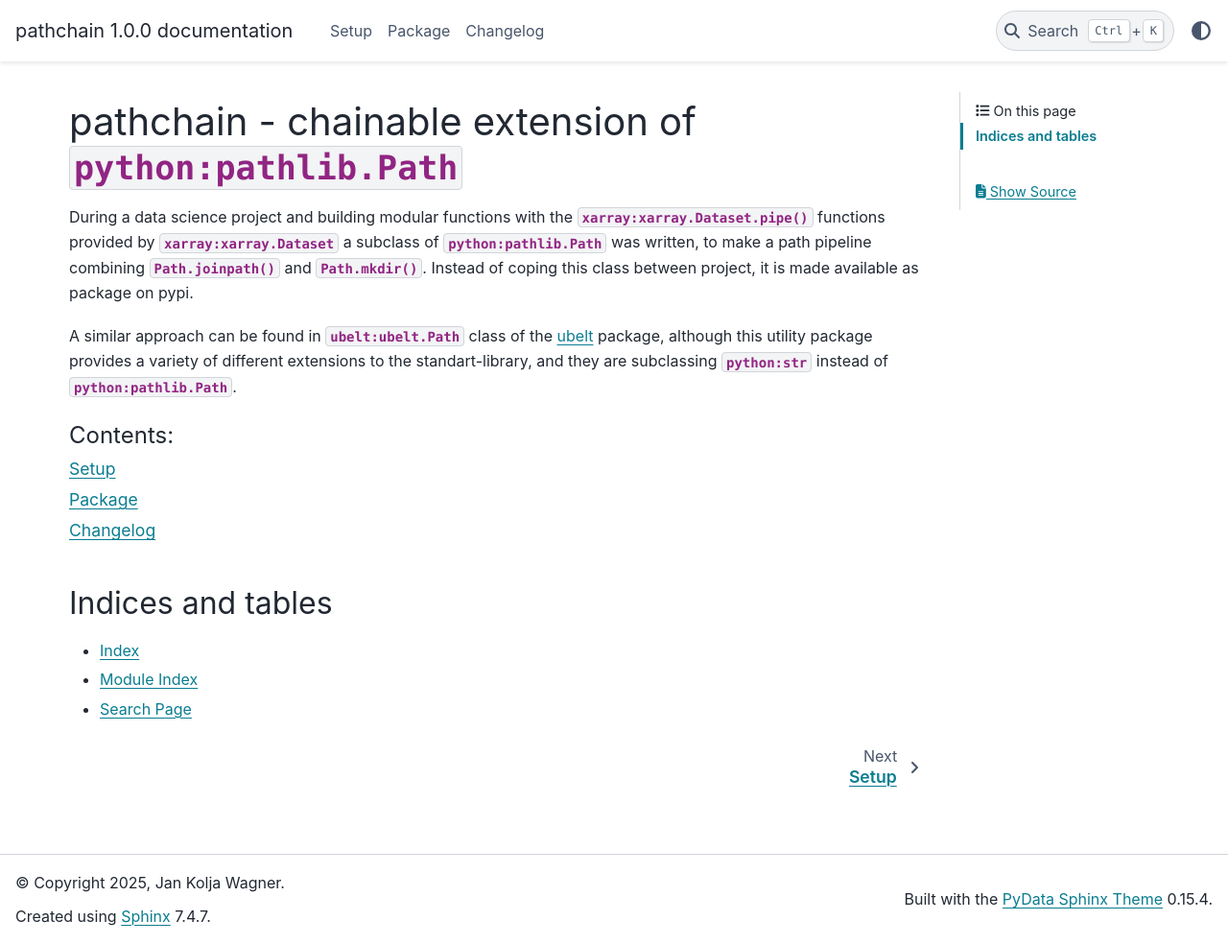
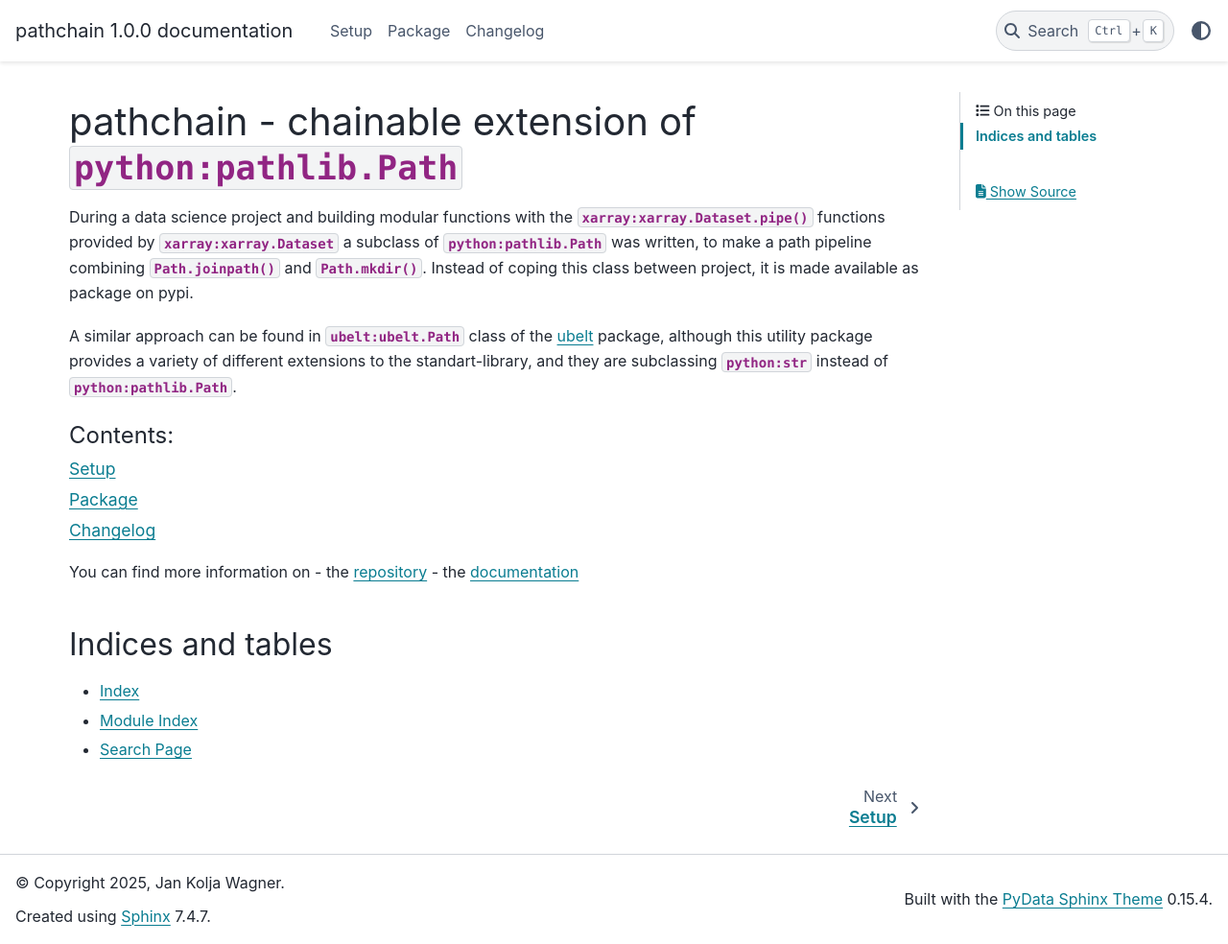
Before and after one commit to kolja-wagner/python-pathchain, a Sphinx documentation site: the page built from docs/source/index.rst, in a window 1280 px wide and 984 px high. Shown: the whole window at 96% size. Built offline with Sphinx 7.4.7 and the PyData theme 0.15.4, drawn with Linux system fonts in a browser that asks for light colours.

Commit message:
adding links

```diff
--- a/docs/source/index.rst
+++ b/docs/source/index.rst
@@ -24,6 +24,10 @@
    package
    changelog
 
+You can find more information on
+- the `repository <https://github.com/kolja-wagner/pathchain>`_
+- the `documentation <https://python-pathchain.readthedocs.io/en/latest/>`_
+
 
 Indices and tables
 ------------------
```
Also changed, not shown: Readme.md (+1 -1 lines).
